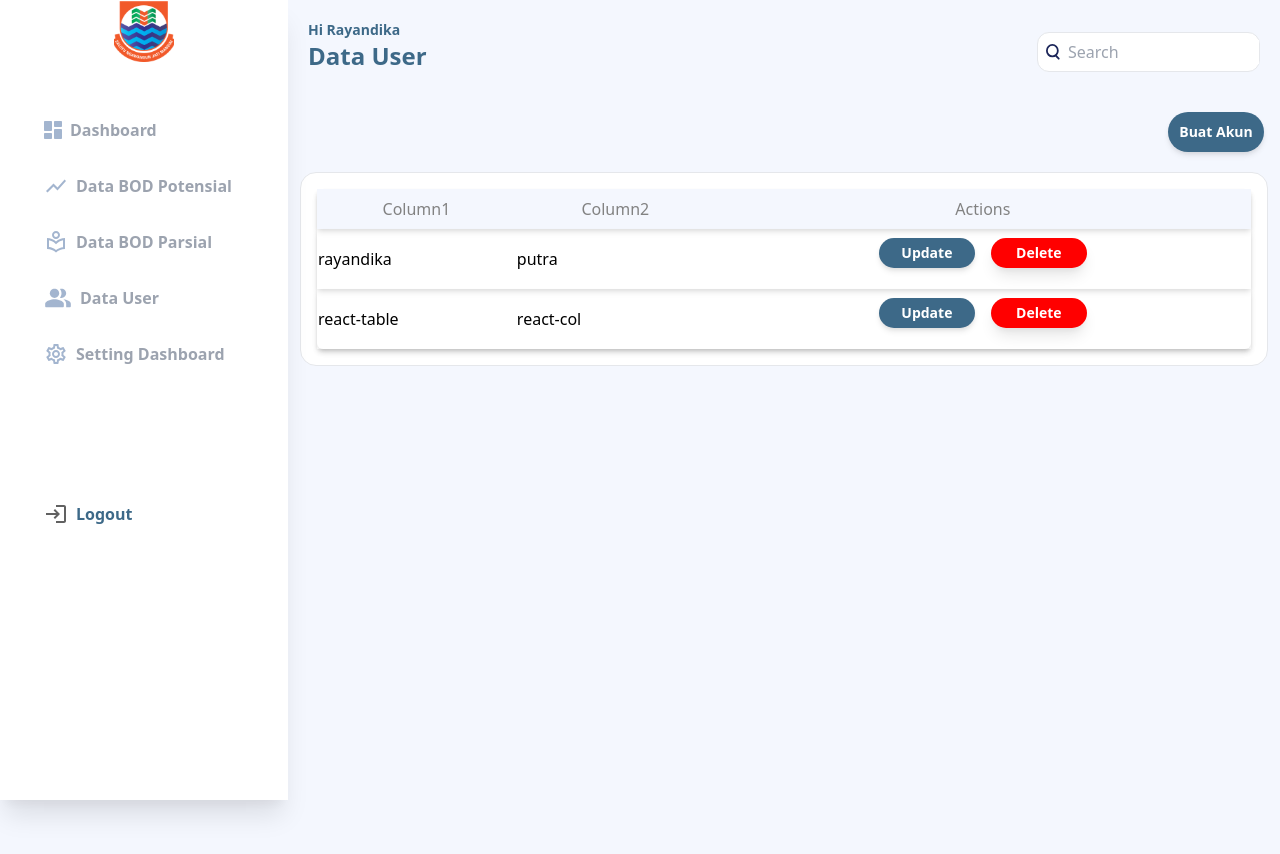
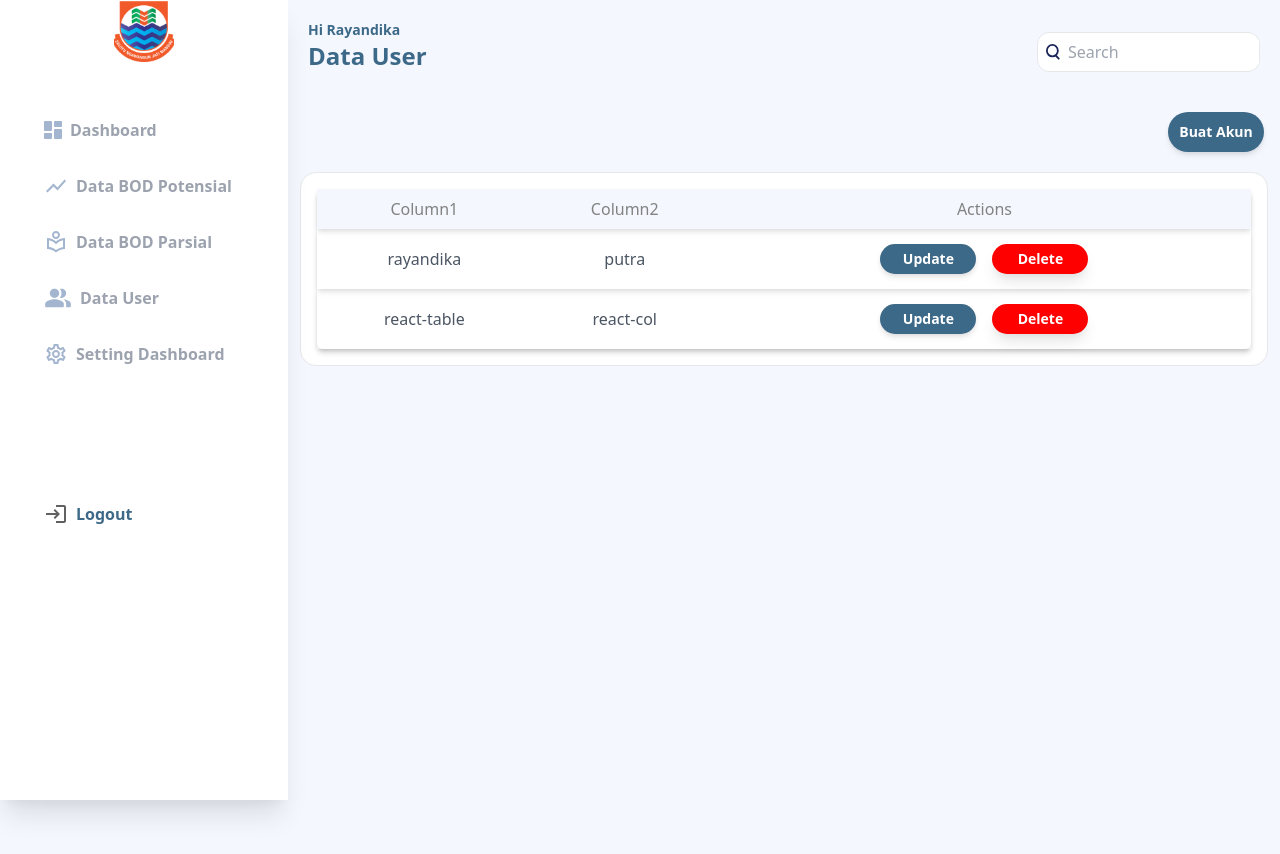
Before and after one commit to mrayandika15/template-admin-dlh, a React (Create React App) app: page /Data_User in a window 1280 px wide. Shown: the top 854 px of the page. Built offline with nearby package versions, Linux system fonts and the light colour scheme.

Commit message:
add(Data User) : change name table , add props

```diff
--- a/src/components/Table/Table.js
+++ b/src/components/Table/Table.js
@@ -4,35 +4,7 @@ import style from "./Table.module.css";
 import { useTable } from "react-table";
 import { Button } from "..";
 
-export const Table = () => {
-  const data = useMemo(
-    () => [
-      {
-        col1: "rayandika",
-        col2: "putra",
-      },
-      {
-        col1: "react-table",
-        col2: "react-col",
-      },
-    ],
-    []
-  );
-
-  const columns = useMemo(
-    () => [
-      {
-        Header: "Column1",
-        accessor: "col1",
-      },
-      {
-        Header: "Column2",
-        accessor: "col2",
-      },
-    ],
-    []
-  );
-
+export const Table = ({ columns, data }) => {
   const tableInstance = useTable({ columns, data });
 
   const { getTableProps, getTableBodyProps, headerGroups, rows, prepareRow } =
--- a/src/components/Table/Table.module.css
+++ b/src/components/Table/Table.module.css
@@ -18,9 +18,13 @@ thead th {
 }
 
 .action__container {
-  @apply flex justify-center items-center;
+  @apply flex justify-center items-center h-full;
 }
 
 tr {
   @apply shadow-md;
 }
+
+td {
+  @apply text-gray-600 text-center px-2;
+}
--- a/src/containers/ListTable/ListTable.js
+++ /dev/null
@@ -1,19 +0,0 @@
-import React from "react";
-import { Button, Card, Table } from "../../components";
-
-import style from "./ListTable.module.css";
-
-export const ListTable = () => {
-  return (
-    <div className={style.container}>
-      <div className={style.container__button}>
-        <Button primary> Buat Akun </Button>
-      </div>
-      <div className={style.container__form}>
-        <Card>
-          <Table />
-        </Card>
-      </div>
-    </div>
-  );
-};
--- /dev/null
+++ b/src/containers/ListTableUser/ListTableUser.js
@@ -0,0 +1,47 @@
+import React, { useMemo } from "react";
+import { Button, Card, Table } from "../../components";
+
+import style from "./ListTableUser.module.css";
+
+export const ListTableUser = () => {
+  const data = useMemo(
+    () => [
+      {
+        col1: "rayandika",
+        col2: "putra",
+      },
+      {
+        col1: "react-table",
+        col2: "react-col",
+      },
+    ],
+    []
+  );
+
+  const columns = useMemo(
+    () => [
+      {
+        Header: "Column1",
+        accessor: "col1",
+      },
+      {
+        Header: "Column2",
+        accessor: "col2",
+      },
+    ],
+    []
+  );
+
+  return (
+    <div className={style.container}>
+      <div className={style.container__button}>
+        <Button primary> Buat Akun </Button>
+      </div>
+      <div className={style.container__form}>
+        <Card>
+          <Table columns={columns} data={data} />
+        </Card>
+      </div>
+    </div>
+  );
+};
--- a/src/containers/index.js
+++ b/src/containers/index.js
@@ -3,6 +3,6 @@ import ModalAuth from "./ModalAuth/ModalAuth";
 import { Navbar } from "./Navbar/Navbar";
 import { Sidebar } from "./Sidebar/Sidebar";
 import { ContentWidget } from "./ContentWidget/ContentWidget";
-import { ListTable } from "./ListTable/ListTable";
+import { ListTableUser } from "./ListTableUser/ListTableUser";
 
-export { BannerAuth, ModalAuth, Navbar, Sidebar, ContentWidget, ListTable };
+export { BannerAuth, ModalAuth, Navbar, Sidebar, ContentWidget, ListTableUser };
--- a/src/pages/Datauser/Datauser.js
+++ b/src/pages/Datauser/Datauser.js
@@ -1,13 +1,13 @@
 import React from "react";
 
-import { ListTable, Navbar } from "../../containers";
+import { ListTableUser, Navbar } from "../../containers";
 import { DashboardLayout } from "../../layouts";
 
 export const Datauser = () => {
   return (
     <DashboardLayout>
       <Navbar header="Data User" />
-      <ListTable />
+      <ListTableUser />
     </DashboardLayout>
   );
 };
```
Also changed, not shown: src/components/NavbarMobile/NavbarMobile.js (line endings or trailing spaces), src/containers/ListTableUser/ListTableUser.module.css (renamed from src/containers/ListTable/ListTable.module.css).
